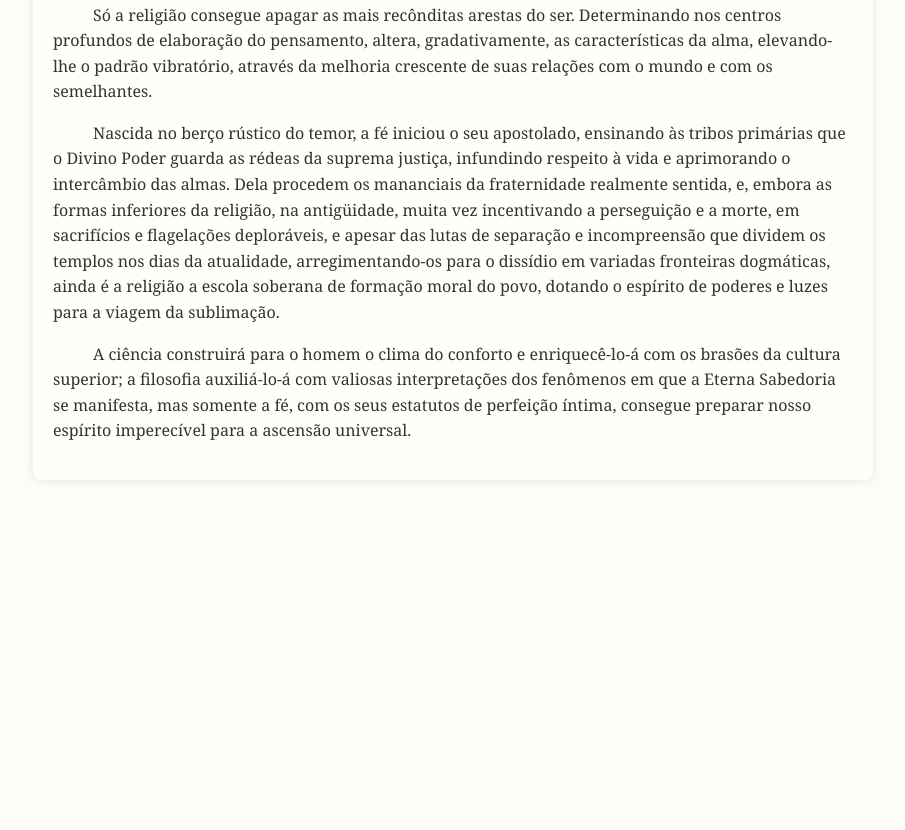
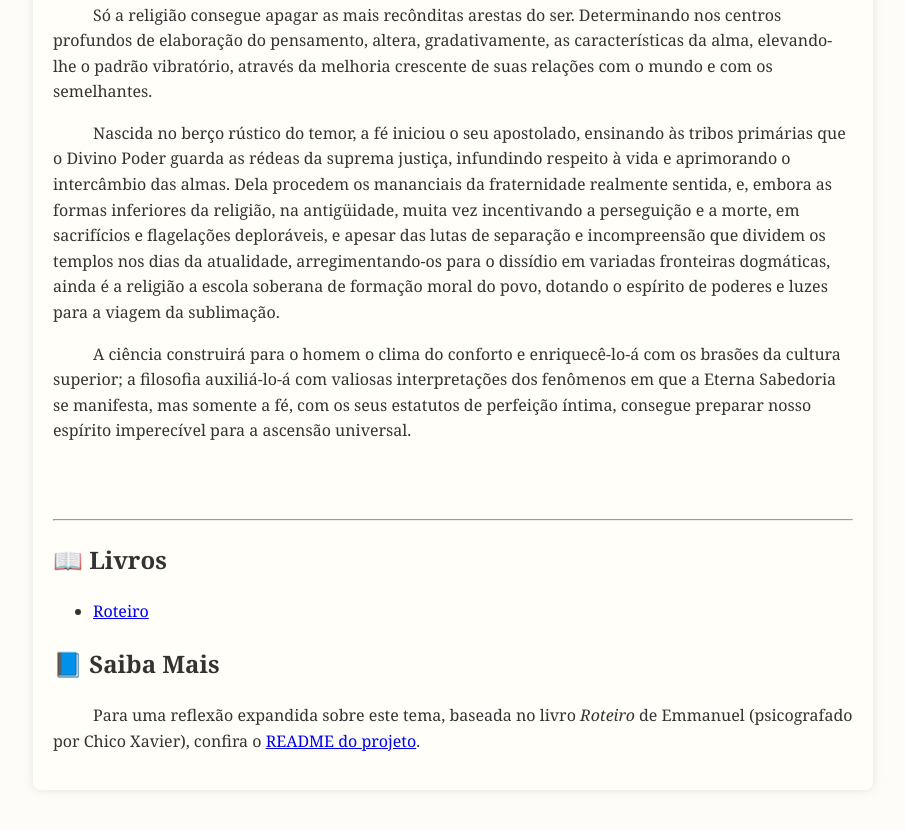
Before and after one commit to fel-dev/Religiao-reflexao, a plain HTML site: page index.html in a window 1280 px wide. Shown: the part 794-1624 px from the top of the page, without its empty margins (187-1092 px from the left). Before the commit the page ends 1314 px from the top, so only its background shows below. Drawn offline with Linux system fonts and the light colour scheme.

Commit message:
-impruving new section 'livros' that redirect to ´book.pdf´ in Google Drive called Biblioteca Chico Xavier -impruving a link to redirect to `README.md` file in this repository

```diff
--- a/index.html
+++ b/index.html
@@ -1,5 +1,6 @@
 <!DOCTYPE html>
 <html lang="pt-br">
+
 <head>
   <meta charset="UTF-8">
   <meta name="viewport" content="width=device-width, initial-scale=1.0">
@@ -12,15 +13,18 @@
       color: #333;
       line-height: 1.6;
     }
+
     h1 {
       text-align: center;
       color: #5c3d24;
       margin-bottom: 40px;
     }
+
     p {
       text-indent: 40px;
       margin-bottom: 16px;
     }
+
     .container {
       max-width: 800px;
       margin: auto;
@@ -31,6 +35,7 @@
     }
   </style>
 </head>
+
 <body>
   <div class="container">
     <h1>10 - Religião</h1>
@@ -49,7 +54,7 @@ de nossa vida mental na direção das conquistas divinas. </p>
       reencarnação em reencarnação, adquirindo inteligência, por intermédio da
       experimentação incessante, mas não é somente a razão o fruto de nosso aprendizado, no
       decurso dos séculos, mas também o discernimento ou a luz espiritual, com que pouco a
-pouco aperfeiçoamos a mente.    </p>
+      pouco aperfeiçoamos a mente. </p>
     <p>A religião é a força que está edificando a Humanidade. É a fábrica invisível do caráter e
       do sentimento.</p>
     <p>Milhões de criaturas encarnadas guardam, ainda, avançados patrimônios de animalidade.
@@ -75,6 +80,20 @@ da cultura superior; a filosofia auxiliá-lo-á com valiosas interpretações do
       que a Eterna Sabedoria se manifesta, mas somente a fé, com os seus estatutos de
       perfeição íntima, consegue preparar nosso espírito imperecível para a ascensão
       universal.</p>
+    <br>
+    <br>
+    <hr>
+    <h2>📖 Livros</h2>
+    <ul>
+      <li><a
+          href="https://drive.google.com/drive/folders/0B2ieHV9slUQ9YXhjS1ptYmdUd0U?resourcekey=0-IQCN4a12_vg3pKjBvsomxA"
+          target="_blank">Roteiro</a></li>
+    </ul>
+    <h2>📘 Saiba Mais</h2>
+    <p>Para uma reflexão expandida sobre este tema, baseada no livro <em>Roteiro</em> de Emmanuel (psicografado por
+      Chico Xavier), confira o <a href="https://github.com/fel-dev/Religiao-reflexao/blob/main/README.md"
+        target="_blank">README do projeto</a>.</p>
   </div>
 </body>
+
 </html>
```
Lines whose indentation alone changed are shown as unchanged.
